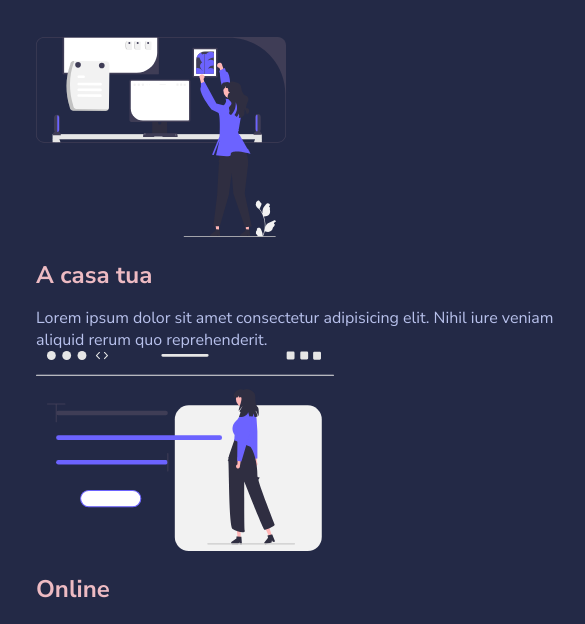
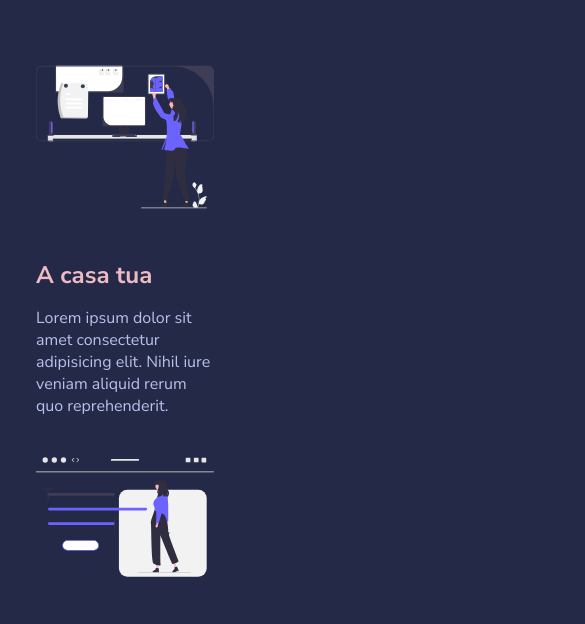
Before and after one commit to devitoangelo/html-css-resp-wannabe, a plain HTML site: page index.html in a window 390 px wide. Shown: the part 196-820 px from the top of the page, 585 px wide, since content can reach past the window. Drawn offline with Linux system fonts and the light colour scheme.

Commit message:
fixed-mobile-commit-end

```diff
--- a/style.css
+++ b/style.css
@@ -171,3 +171,16 @@ img {
     }
 
 }
+
+@media screen and (max-width: 468px) {
+
+    .container {
+
+        max-width: 460px;
+
+
+
+
+    }
+
+}
```
